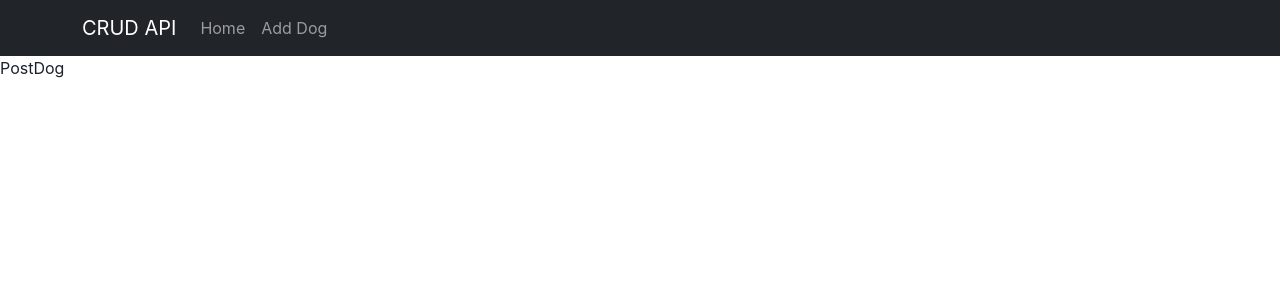
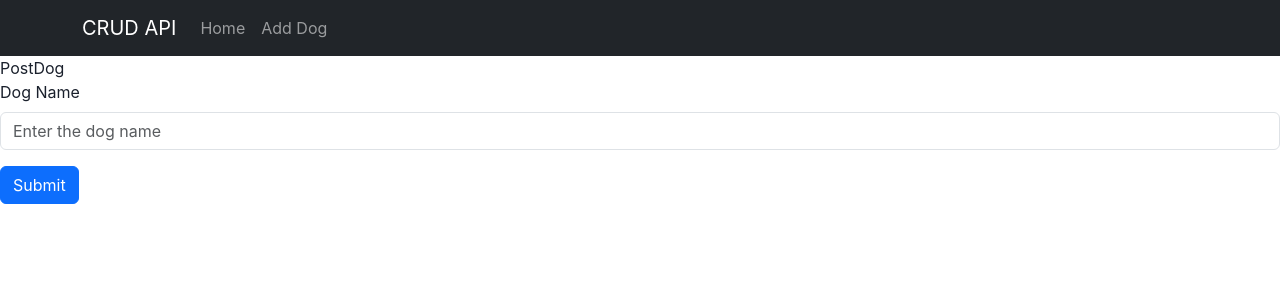
Before and after one commit to mauriciorfdev/project-todo, a React (Vite) app in the folder frontend/: page /dog in a window 1280 px wide. Shown: the top 300 px of the page. Built offline with nearby package versions, Linux system fonts and the light colour scheme.

Commit message:
added a Route (path='*', NoMatch Comp) & PostDog with Form (fetch api)

```diff
--- a/frontend/src/App.jsx
+++ b/frontend/src/App.jsx
@@ -6,6 +6,7 @@ import CreatePage from './pages/CreatePage'
 import NavBar from './components/NavBar'
 import PostDog from './components/PostDog'
 import UpdateDog from './components/updateDog'
+import NoMatch from './components/NoMatch'
 
 function App() {
 
@@ -17,6 +18,7 @@ function App() {
         <Route path='create' element={<CreatePage />} ></Route>
         <Route path='dog' element={<PostDog />} ></Route>
         <Route path='dog/:id' element={<UpdateDog /> }></Route>
+        <Route path='*' element={<NoMatch />}></Route>
       </Routes>
     </Box>
   )
--- a/frontend/src/components/PostDog.jsx
+++ b/frontend/src/components/PostDog.jsx
@@ -1,9 +1,48 @@
-import React from 'react'
+import React, { useState } from 'react'
+import { useNavigate } from 'react-router-dom';
+import Button from 'react-bootstrap/Button';
+import Form from 'react-bootstrap/Form';
 
 const PostDog = () => {
-  return (
+  const [name,setName] = useState('')
+  const navigate = useNavigate()
+
+  const handleSubmit = async (e) => {
+    e.preventDefault()
+    try {
+      const response = await fetch('http://localhost:5000/api/dogs', {
+        method: 'POST',
+        headers: {
+          "Content-type": "application/json",
+        },
+        body: JSON.stringify({name})
+      })
+      const data = response.json();
+      console.log(data)
+      console.log(JSON.stringify({name}))
+      navigate('/')
+    } catch (error) {
+      console.error(error.message)
+    }
+  }
+
+  return (<>
+
     <div>PostDog</div>
-  )
+    <Form onSubmit={handleSubmit}>
+      <Form.Group className='mb-3'>
+        <Form.Label>Dog Name</Form.Label>
+        <Form.Control
+          type='text'
+          name='dogname'
+          placeholder='Enter the dog name'
+          value={name}
+          onChange={(e)=>{setName(e.target.value)}}
+        />
+      </Form.Group>
+      <Button type='submit'>Submit</Button>
+    </Form>
+  </>)
 }
 
 export default PostDog
```
